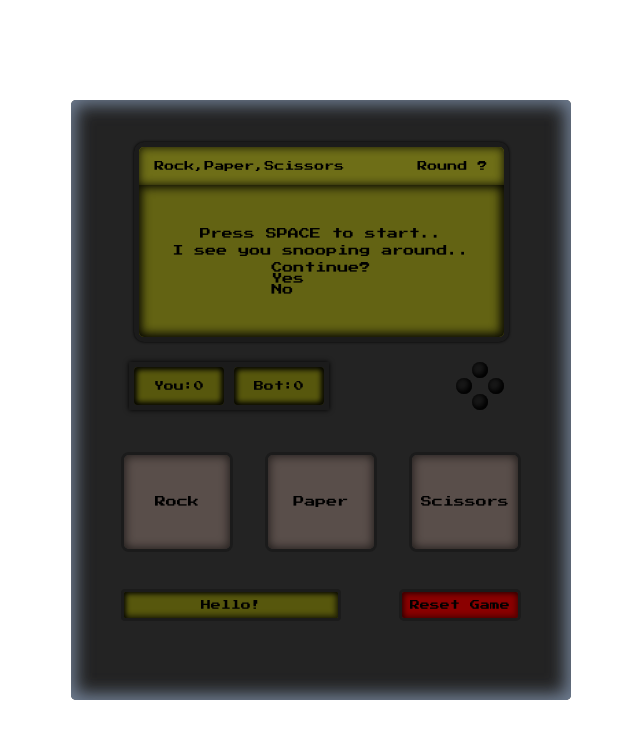
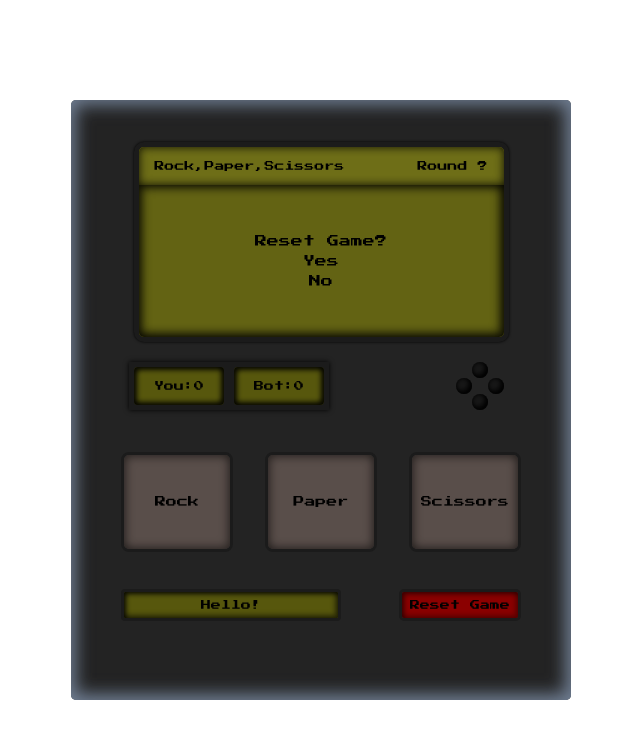
Before and after one commit to zippy0626/rock-paper-scissors, a plain HTML site: page index.html in a window 1280 px wide. Both pictures are taken after a click on the element "Reset Game". Shown: the whole page, without its empty margins (319-959 px from the left). Drawn offline with Linux system fonts and the light colour scheme.

Commit message:
Fixed Message Structure

```diff
--- a/index.html
+++ b/index.html
@@ -15,18 +15,27 @@
                 <p class="rounds">Round ?</p>
             </div>
             <div class="game-output-display">
-                <p class="output-display">
+                <p class="main-display">
                     Press SPACE to start..
                 </p>
 
-                <p class="results-display">
-                    I see you snooping around..
-                </p>
+                <div class="continue-menu">
+                    <p>Continue?</p>
+                    <p class="yes continue-menu-yes">Yes</p>
+                    <p class="no continue-menu-no">No</p>
+                </div>
 
-                <div class="continue">
-                    <p>Continue?</p>
-                    <p class="yes">Yes</p>
-                    <p class="no">No</p>
+                <div class="winner-menu">
+                    <p class="player-outcome">You Lost!</p>
+                    <p>Play Again?</p>
+                    <p class="yes winner-menu-yes">Yes</p>
+                    <p class="no winner-menu-no">No</p>
+                </div>
+
+                <div class="reset-menu">
+                    <p>Reset Game?</p>
+                    <p class="yes reset-menu-yes">Yes</p>
+                    <p class="no reset-menu-no">No</p>
                 </div>
             </div>
         </div>
@@ -54,7 +63,9 @@
                     <div class="scissors-btn button">Scissors</div>
                 </div>
                 <div class="reset-game">
-                    <p class="message">Hello!</p>
+                    <div class="message-box">
+                        <p class="message">Hello!</p>
+                    </div>
                     <p class="reset">Reset Game</p>
                 </div>
             </div>
```
